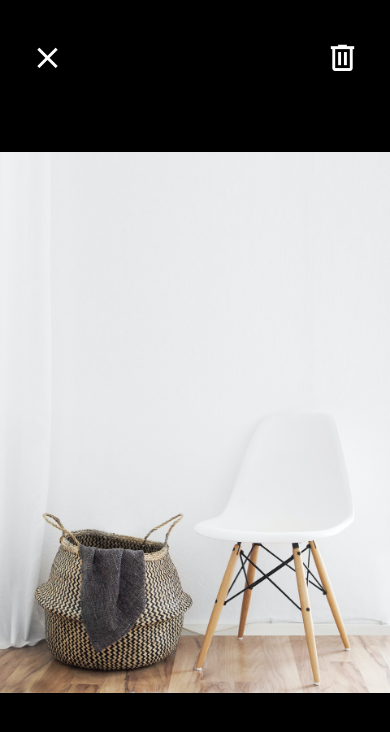
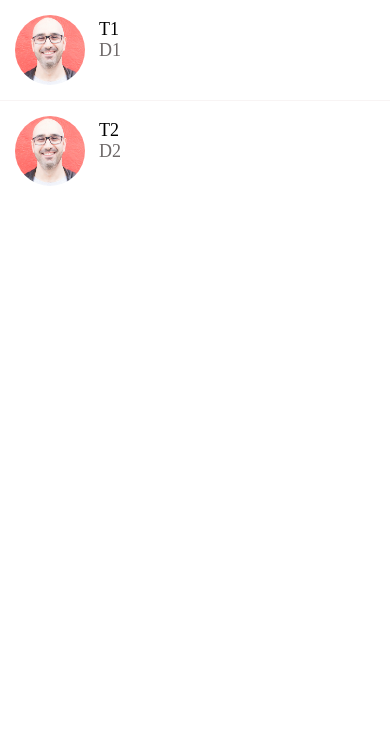
Before and after one commit to ndockens/done-with-it-react-native, a React Native app: screen / in a window 390 px wide. Shown: the top 732 px of the page. Built offline with nearby package versions, Linux system fonts and the light colour scheme.

Commit message:
Created initial messages screen

```diff
--- a/App.js
+++ b/App.js
@@ -4,7 +4,8 @@
 import ViewImageScreen from "./app/screens/ViewImageScreen";
 import Card from "./app/components/Card";
 import ListingDetailsScreen from "./app/screens/ListingDetailsScreen";
+import MessagesScreen from "./app/screens/MessagesScreen";
 
 export default function App() {
-  return <ViewImageScreen />;
+  return <MessagesScreen />;
 }
--- a/app/components/ListItem.js
+++ b/app/components/ListItem.js
@@ -19,7 +19,7 @@
 const styles = StyleSheet.create({
   container: {
     flexDirection: "row",
-    paddingHorizontal: 20,
+    padding: 15,
   },
   detailsContainer: {
     padding: 4,
--- /dev/null
+++ b/app/components/ListItemSeparator.js
@@ -0,0 +1,18 @@
+import React from "react";
+import { StyleSheet, View } from "react-native";
+
+import colors from "../config/colors";
+
+function ListItemSeparator({ children }) {
+  return <View style={styles.separator} />;
+}
+
+const styles = StyleSheet.create({
+  separator: {
+    width: "100%",
+    height: 1,
+    backgroundColor: colors.light,
+  },
+});
+
+export default ListItemSeparator;
--- /dev/null
+++ b/app/components/Screen.js
@@ -0,0 +1,15 @@
+import React from "react";
+import Constants from "expo-constants";
+import { StyleSheet, SafeAreaView } from "react-native";
+
+function Screen({ children }) {
+  return <SafeAreaView style={styles.screen}>{children}</SafeAreaView>;
+}
+
+const styles = StyleSheet.create({
+  screen: {
+    paddingTop: Constants.statusBarHeight,
+  },
+});
+
+export default Screen;
--- a/app/config/colors.js
+++ b/app/config/colors.js
@@ -4,4 +4,5 @@
   black: "#000",
   white: "#fff",
   medium: "#6e6969",
+  light: "#f8f4f4",
 };
--- /dev/null
+++ b/app/screens/MessagesScreen.js
@@ -0,0 +1,44 @@
+import React from "react";
+import { StyleSheet, FlatList, View } from "react-native";
+
+import Screen from "../components/Screen";
+import ListItem from "../components/ListItem";
+import ListItemSeparator from "../components/ListItemSeparator";
+
+const messages = [
+  {
+    id: 1,
+    title: "T1",
+    description: "D1",
+    image: require("../assets/mosh.jpg"),
+  },
+  {
+    id: 2,
+    title: "T2",
+    description: "D2",
+    image: require("../assets/mosh.jpg"),
+  },
+];
+
+function MessagesScreen(props) {
+  return (
+    <Screen>
+      <FlatList
+        data={messages}
+        keyExtractor={(message) => message.id.toString()}
+        renderItem={({ item }) => (
+          <ListItem
+            title={item.title}
+            subTitle={item.description}
+            image={item.image}
+          />
+        )}
+        ItemSeparatorComponent={ListItemSeparator}
+      />
+    </Screen>
+  );
+}
+
+const styles = StyleSheet.create({});
+
+export default MessagesScreen;
--- a/package.json
+++ b/package.json
@@ -10,6 +10,7 @@
   "dependencies": {
     "@react-native-community/hooks": "^2.5.1",
     "expo": "~37.0.3",
+    "expo-constants": "^9.0.0",
     "react": "~16.9.0",
     "react-dom": "~16.9.0",
     "react-native": "https://github.com/expo/react-native/archive/sdk-37.0.1.tar.gz",
```
